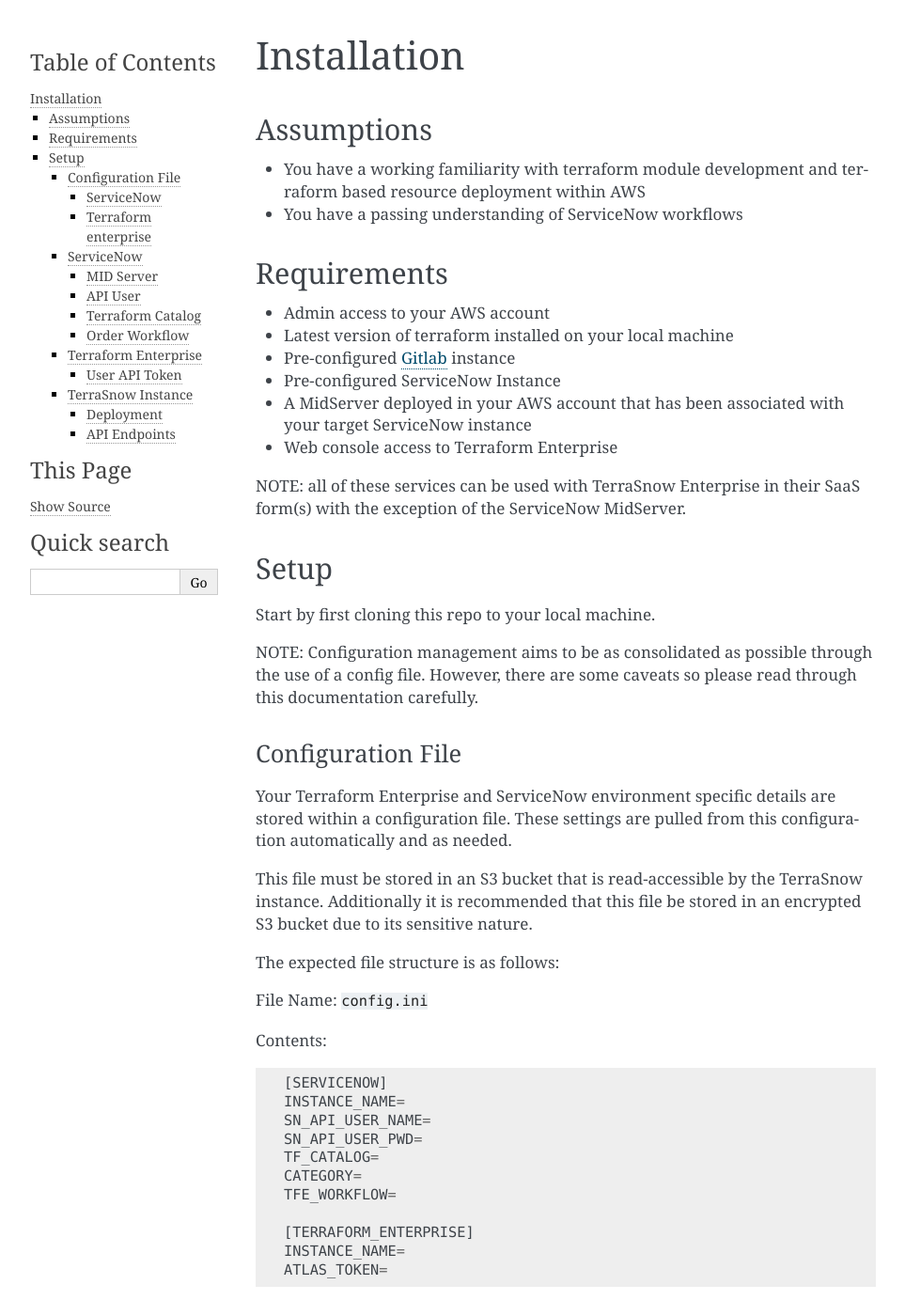
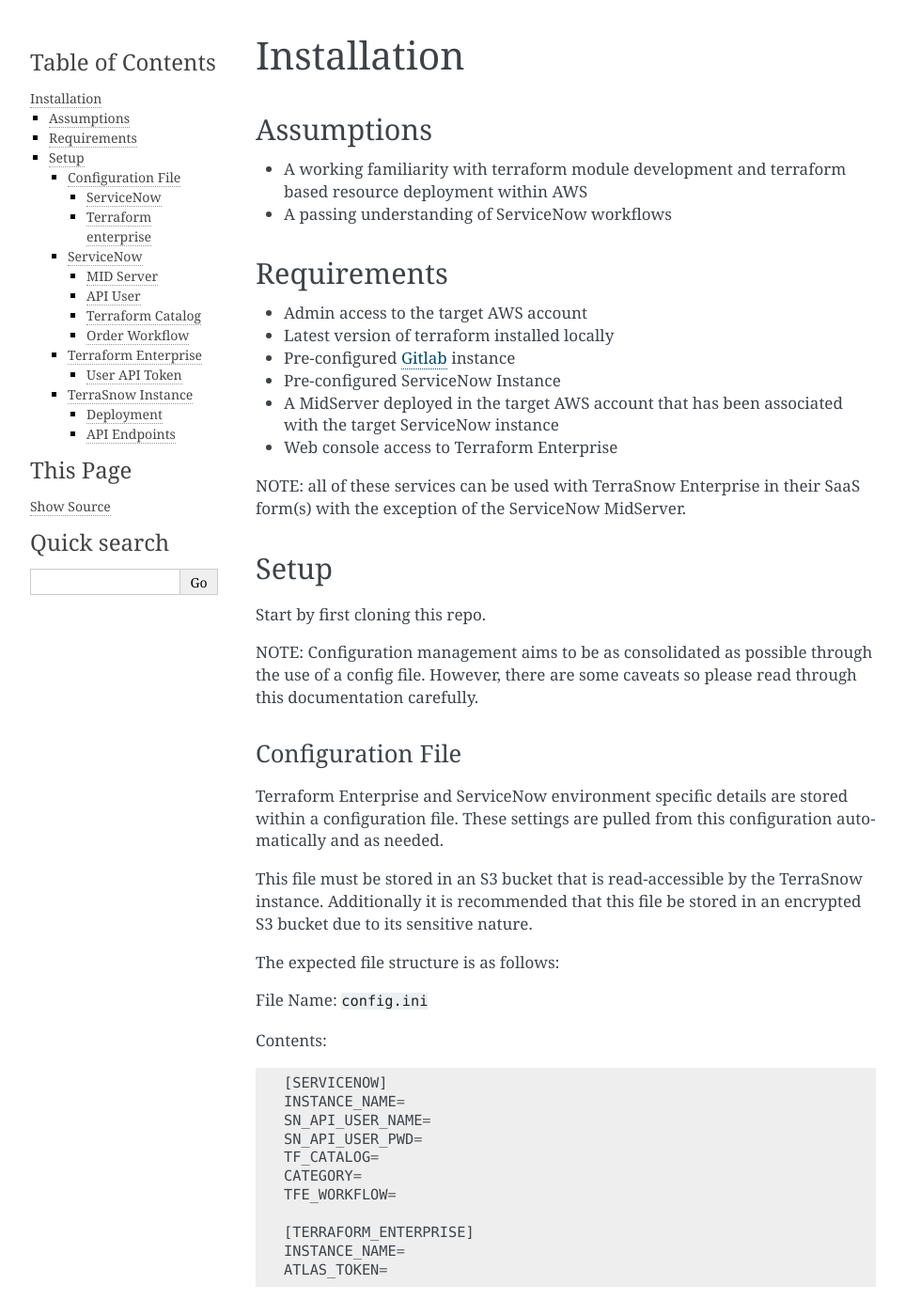
Before and after one commit to userhas404d/terrasnow-enterprise, a Sphinx documentation site: the page built from docs/installation.md, in a window 1280 px wide and 1400 px high. Shown: the whole window at 94% size, without its empty margins (148-1111 px from the left). Built offline with Sphinx 7.4.7, drawn with Linux system fonts in a browser that asks for light colours; some of the changed text lies outside the part shown.

Commit message:
remove use of you and your

```diff
--- a/docs/installation.md
+++ b/docs/installation.md
@@ -2,29 +2,29 @@
 
 ## Assumptions
 
-- You have a working familiarity with terraform module development and terraform based resource deployment within AWS
-- You have a passing understanding of ServiceNow workflows
+- A working familiarity with terraform module development and terraform based resource deployment within AWS
+- A passing understanding of ServiceNow workflows
 
 ## Requirements
 
-- Admin access to your AWS account
-- Latest version of terraform installed on your local machine
+- Admin access to the target AWS account
+- Latest version of terraform installed locally
 - Pre-configured [Gitlab](https://about.gitlab.com/) instance
 - Pre-configured ServiceNow Instance
-- A MidServer deployed in your AWS account that has been associated with your target ServiceNow instance
+- A MidServer deployed in the target AWS account that has been associated with the target ServiceNow instance
 - Web console access to Terraform Enterprise
 
 NOTE: all of these services can be used with TerraSnow Enterprise in their SaaS form(s) with the exception of the ServiceNow MidServer.
 
 ## Setup
 
-Start by first cloning this repo to your local machine.
+Start by first cloning this repo.
 
 NOTE: Configuration management aims to be as consolidated as possible through the use of a config file. However, there are some caveats so please read through this documentation carefully.
 
 ### Configuration File
 
-Your Terraform Enterprise and ServiceNow environment specific details are stored within a configuration file.
+Terraform Enterprise and ServiceNow environment specific details are stored within a configuration file.
 These settings are pulled from this configuration automatically and as needed.
 
 This file must be stored in an S3 bucket that is read-accessible by the TerraSnow instance. Additionally it is recommended that this file be stored in an encrypted S3 bucket due to its sensitive nature.
@@ -54,7 +54,7 @@
 
 | Value              | Description                                                     |
 |--------------------|-----------------------------------------------------------------|
-| INSTANCE_NAME      | url of your ServiceNow instance ex: https://mysninstance.com    |
+| INSTANCE_NAME      | url of the target ServiceNow instance ex: https://mysninstance.com    |
 | SN_API_USER_NAME   | user name of the user performing API actions against ServiceNow |
 | SN_API_USER_PWD    | password of the user performing API actions against ServiceNow  |
 | TF_CATALOG         | sys_id of the target Catalog                                    |
@@ -67,7 +67,7 @@
 
 | Value              | Description                                                  |
 |--------------------|--------------------------------------------------------------|
-| INSTANCE_NAME      | url of your TFE instance ex: https://app.terraform.io        |
+| INSTANCE_NAME      | url of the target TFE instance ex: https://app.terraform.io        |
 | ATLAS_TOKEN        | User API access token to create and populate TFE workspaces  |
 
 ### ServiceNow
@@ -76,11 +76,11 @@
 
 #### MID Server
 
-Deploy a mid server into your AWS environment. This mid server will be making the api calls against TerraSnow in order to deploy resources against terraform enterprise.
+Deploy a mid server into the target AWS environment. This mid server will be making the api calls against TerraSnow in order to deploy resources against terraform enterprise.
 
 #### API User
 
-1. Create an account on your ServiceNow instance that has the following roles:
+1. Create an account on the ServiceNow instance that has the following roles:
 
 | role_name                  | requirement  |
 |----------------------------|--------------|
@@ -99,9 +99,9 @@
 #### Terraform Catalog
 
 1. Create a new catalog within ServiceNow by using the instructions in the following [link](https://docs.servicenow.com/bundle/helsinki-it-service-management/page/product/service-catalog-management/task/t_DefineCatalogDetails.html) or with the ServiceNow shortcut `sc_catalog.list`
-2. Create a category for your catalog
-3. Copy the `sys_id` of the catalog (Retrievable from the sys_id option of the right click context menu in the catalog list view) and update the value of `TF_CATALOG` in your `config.ini`
-4.  Copy the `sys_id` of your category (retrievable from the sys_id option of the right click context menu in the catalog Categories tab) and update the value of `CATEGORY` in your `config.ini`
+2. Create a category for the terraform resources catalog
+3. Copy the `sys_id` of the catalog (Retrievable from the sys_id option of the right click context menu in the catalog list view) and update the value of `TF_CATALOG` in `config.ini`
+4.  Copy the `sys_id` of the terraform resources catalog category (retrievable from the sys_id option of the right click context menu in the catalog Categories tab) and update the value of `CATEGORY` in `config.ini`
 
 #### Order Workflow
 
@@ -117,9 +117,9 @@
 | 3     | SendTFEVariablesRequest.js        | YES                               |
 | 4     | SendUploadConfigRequest.js        | YES                               |
 
-For the three workflow activities listed here that require variable replacement ensure you replace `YOUR_WEBHOOK_URL` and `YOUR_MIDSEVER_DNS_NAME` with your environment specific details.
+For the three workflow activities listed here that require variable replacement ensure `YOUR_WEBHOOK_URL` and `YOUR_MIDSEVER_DNS_NAME` are replaced with environment specific details.
 
-3. Once your workflow has been created copy its `sys_id` and update the value of `self.workflow` in your `config.ini`
+3. Once the workflow has been created copy its `sys_id` and update the value of `self.workflow` in `config.ini`
 
 
 ### Terraform Enterprise
@@ -129,7 +129,7 @@
 #### User API Token
 
 1. Generate an API token for a Terraform Enterprise user: `TFE console > User Settings > Tokens`
-2. Update the value of `ATLAS_TOKEN` in your `config.ini`
+2. Update the value of `ATLAS_TOKEN` in `config.ini`
 
 ### TerraSnow Instance
 
@@ -137,10 +137,10 @@
 
 #### Deployment
 
-NOTE: Successful deployment requires that your environment specific configuration file has been populated with the correct information and uploaded to S3.
+NOTE: Successful deployment requires that the environment specific configuration file has been populated with the correct information and uploaded to S3.
 
-1. Navigate to the scripting_host folder and create a `terraform.tfvars` file specific to your target AWS env
-2. Configure your local env to target the correct AWS account either via the [AWS cli](https://docs.aws.amazon.com/cli/latest/userguide/cli-chap-getting-started.html) or by modifying the provider block in `main.tf`
+1. Navigate to the scripting_host folder and create a `terraform.tfvars` file specific to the target AWS env
+2. Configure the local env to target the correct AWS account either via the [AWS cli](https://docs.aws.amazon.com/cli/latest/userguide/cli-chap-getting-started.html) or by modifying the provider block in `main.tf`
 3. Run `terraform apply`
 4. Proceed to the usage section for catalog item creation and gitlab repo configuration.
 
```
Also changed, not shown: docs/api.md (+6 -6 lines), docs/usage.md (+6 -6 lines).
